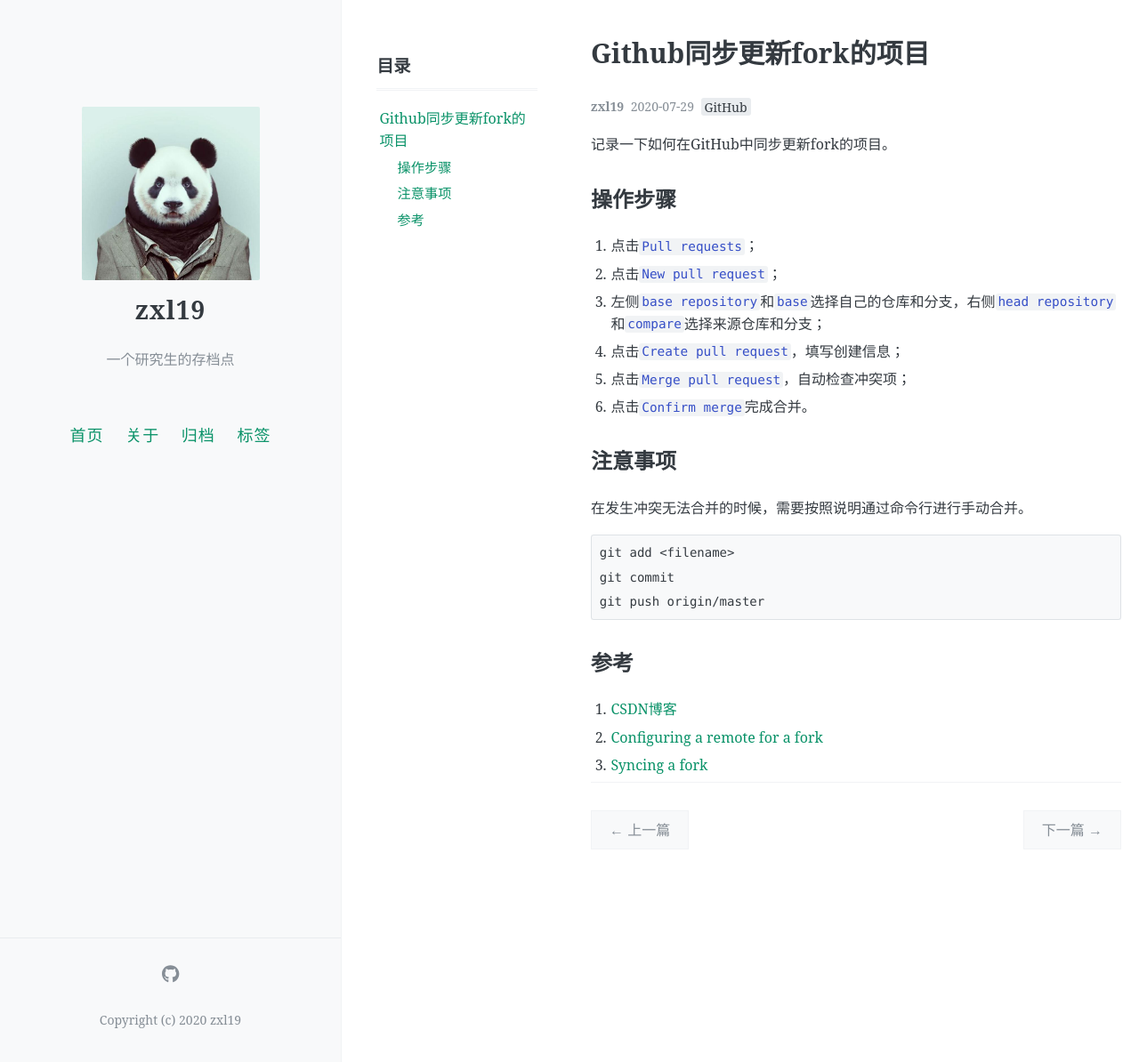
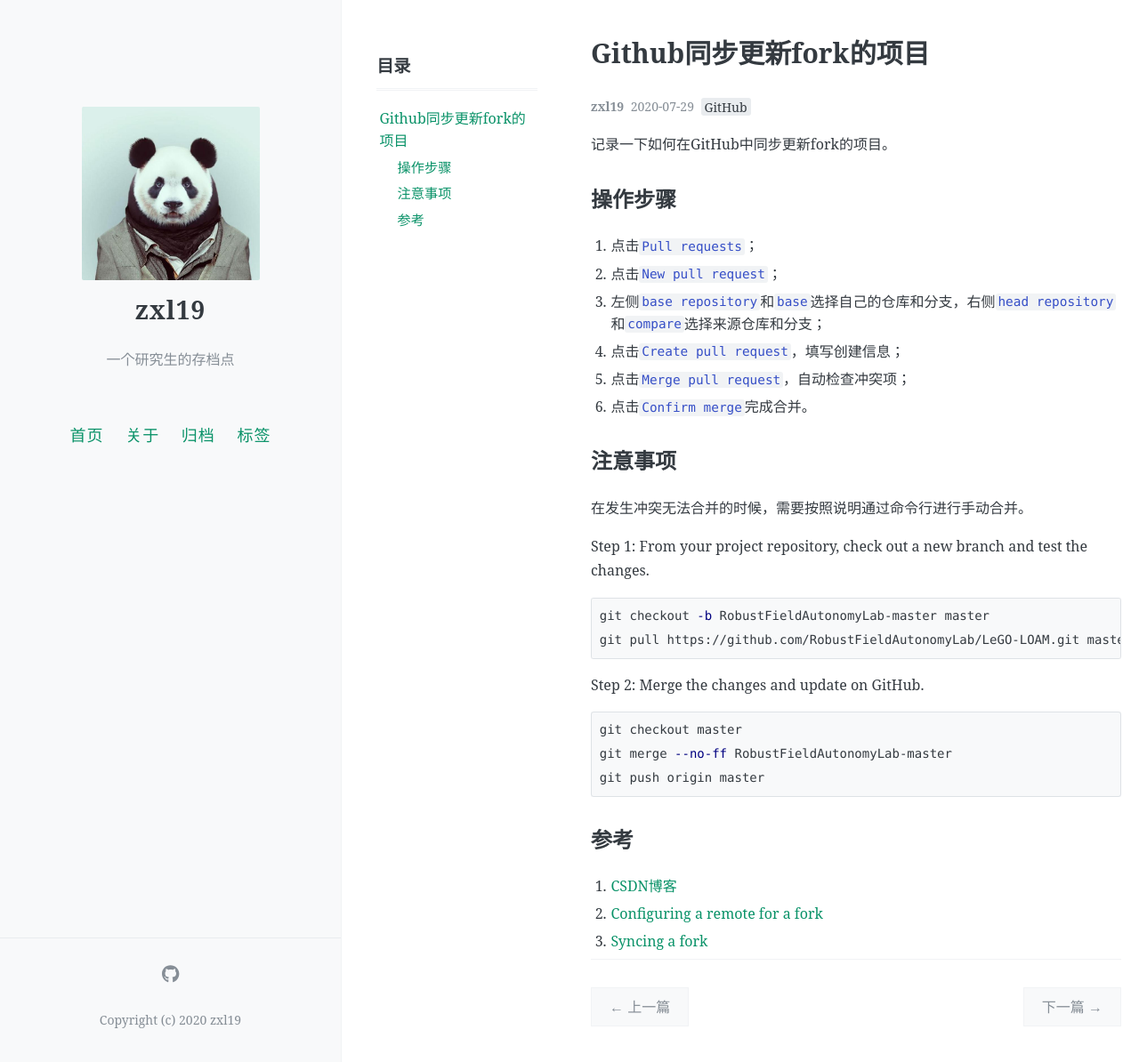
Before and after one commit to zxl19/zxl19.github.io, a Jekyll site: the page built from _posts/2020-07-29-github-fork-update.md, in a window 1280 px wide and 1194 px high. Shown: the whole window at 89% size. Built offline with Jekyll 4.4.1, drawn with Linux system fonts in a browser that asks for light colours; comment, search, counter and statistics services are not loaded.

Commit message:
Update 2020-07-29-github-fork-update.md

````diff
--- a/_posts/2020-07-29-github-fork-update.md
+++ b/_posts/2020-07-29-github-fork-update.md
@@ -26,10 +26,19 @@ pinned: false
 
 在发生冲突无法合并的时候，需要按照说明通过命令行进行手动合并。
 
+Step 1: From your project repository, check out a new branch and test the changes.
+
 ```shell
-git add <filename>
-git commit
-git push origin/master
+git checkout -b RobustFieldAutonomyLab-master master
+git pull https://github.com/RobustFieldAutonomyLab/LeGO-LOAM.git master
+```
+
+Step 2: Merge the changes and update on GitHub.
+
+```shell
+git checkout master
+git merge --no-ff RobustFieldAutonomyLab-master
+git push origin master
 ```
 
 ## 参考
````
